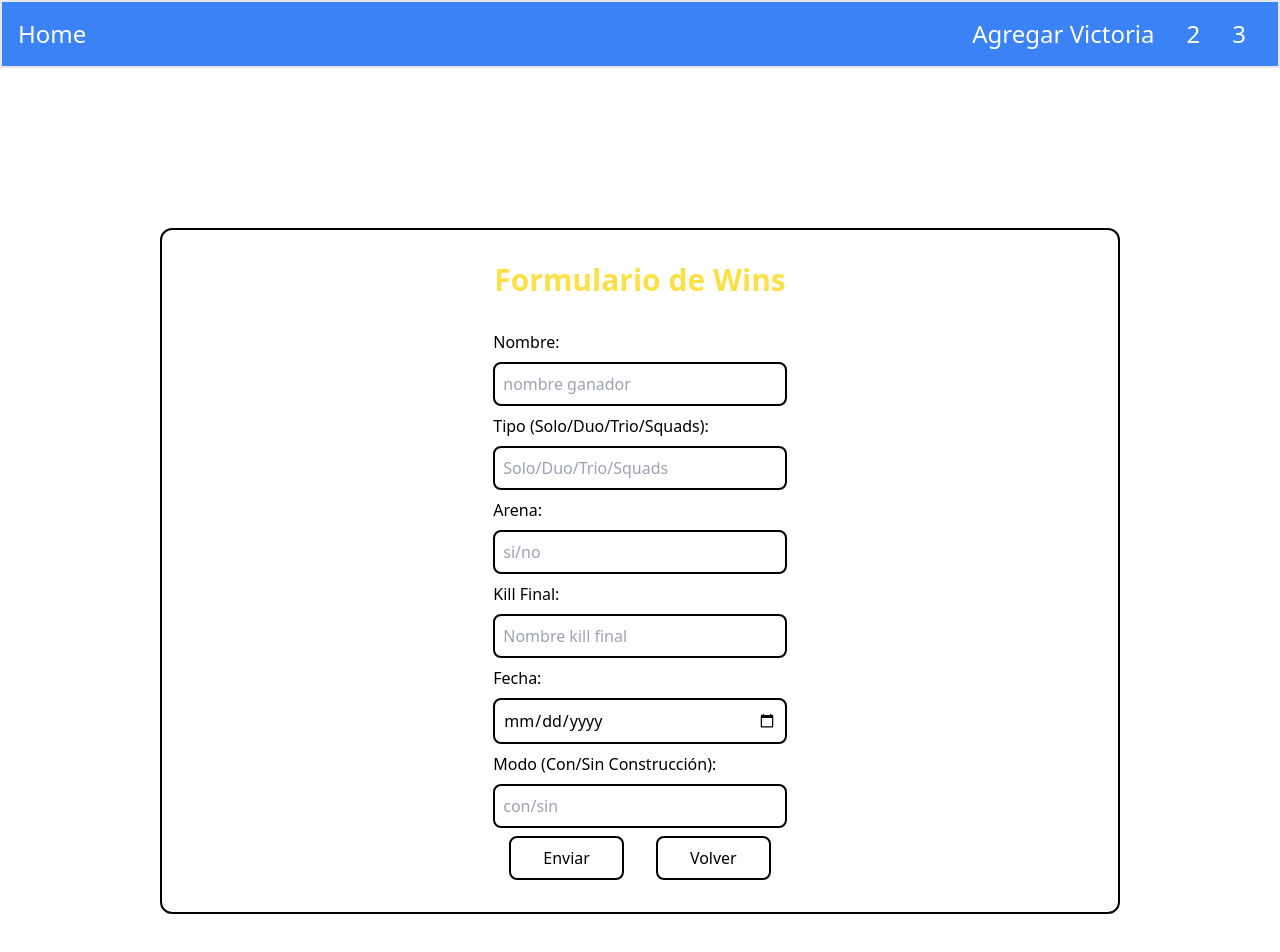
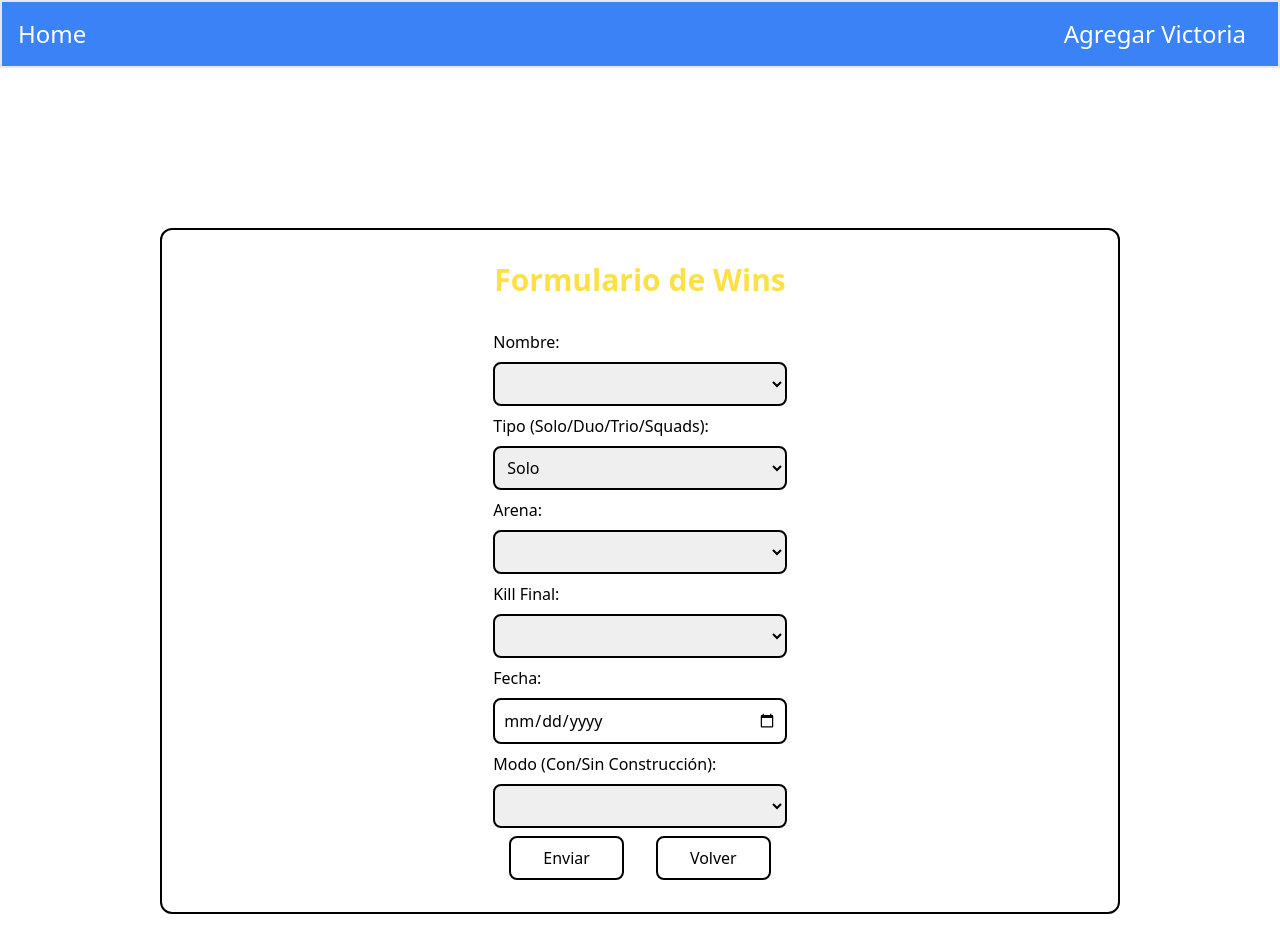
Before and after one commit to fer0o/ft, a Next.js app: page /formulario in a window 1280 px wide. Shown: the top 952 px of the page. Built offline with nearby package versions, Linux system fonts and the light colour scheme.

Commit message:
falta contador

```diff
--- a/components/Card.js
+++ b/components/Card.js
@@ -3,6 +3,8 @@ import { getBackgroundColor, getImageSource } from './lib/datosCard'
 
 const Card = props => {
   const { id, nombre, arena, fecha, killFinal, modo, tipo } = props
+  const nombreMinus = nombre.toLowerCase()
+  const killFinalMinus = killFinal.toLowerCase()
   const backgroundColor = getBackgroundColor(nombre)
   const imageSource = getImageSource(nombre)
 
@@ -20,7 +22,7 @@ const Card = props => {
         </div>
         <div className=' flex flex-row justify-center space-x-2 py-2'>
           <h3 className='font-bold'>Nombre Victoria:</h3>
-          <p>{nombre}</p>
+          <p>{nombreMinus}</p>
         </div>
         <div className='flex flex-row justify-center space-x-2'>
           <h3 className='font-bold'>Fecha:</h3>
@@ -32,7 +34,7 @@ const Card = props => {
         </div>
         <div className='flex flex-row justify-center space-x-2'>
           <h3 className='font-bold'>Kill Final:</h3>
-          <p>{killFinal}</p>
+          <p>{killFinalMinus}</p>
         </div>
         <div className='flex flex-row justify-center space-x-2'>
           <h3 className='font-bold'>Modo:</h3>
--- a/components/Navbar.js
+++ b/components/Navbar.js
@@ -10,8 +10,6 @@ export default function Navbar () {
         </div>
         <div className='flex gap-8 mx-4 '>
           <Link href='/formulario'>Agregar Victoria</Link>
-          <Link href='#'>2</Link>
-          <Link href='#'>3</Link>
         </div>
       </nav>
     </div>
--- a/components/lib/datosCard.js
+++ b/components/lib/datosCard.js
@@ -1,25 +1,8 @@
-const specialnamesLalito = [
-  'Lalito',
-  'Lalo',
-  'LaloJuega',
-  'Eduardo',
-  'lalo',
-  'lalito'
-]
-const specialNamesFer = [
-  'Fer',
-  'fer',
-  'fer0o',
-  'fer0osennin',
-  'fer00',
-  'ferOo',
-  'fernando'
-]
 export const getBackgroundColor = nombre => {
   let backgroundColor = ''
-  if (specialnamesLalito.includes(nombre)) {
+  if (nombre === 'lalito') {
     backgroundColor = 'bg-yellow-50'
-  } else if (specialNamesFer.includes(nombre)) {
+  } else if (nombre === 'fer') {
     backgroundColor = 'bg-blue-200'
   }
 
@@ -28,7 +11,7 @@ export const getBackgroundColor = nombre => {
 
 export const getImageSource = nombre => {
   let imageSource = ''
-  if (nombre === 'Lalito') {
+  if (nombre === 'lalito') {
     imageSource =
       'https://firebasestorage.googleapis.com/v0/b/fort-b6990.appspot.com/o/WhatsApp%20Image%202023-01-07%20at%206.19.10%20AM.jpeg?alt=media&token=79f53b9f-e5eb-480c-ae73-4a305ab80824'
   } else if (nombre === 'fer') {
--- a/pages/formulario.js
+++ b/pages/formulario.js
@@ -57,45 +57,58 @@ const Formulario = () => {
           <div>
             <form className=' flex flex-col space-y-2' onSubmit={enviarInfo}>
               <p>Nombre:</p>
-              <input
-                type='text'
-                placeholder='nombre ganador'
+
+              <select
                 name='nombre'
                 value={dato.nombre}
                 onChange={obtenerInputs}
                 required
                 className='border-2 border-black rounded-lg p-2'
-              />
+              >
+                <option />
+                <option value='fer'>Fer</option>
+                <option value='lalito'>Lalo</option>
+              </select>
               <p>Tipo (Solo/Duo/Trio/Squads):</p>
-              <input
-                type='text'
-                placeholder='Solo/Duo/Trio/Squads'
+
+              <select
                 name='tipo'
                 value={dato.tipo}
                 onChange={obtenerInputs}
                 required
                 className='border-2 border-black rounded-lg p-2'
-              />
+              >
+                <option value='Solo'>Solo</option>
+                <option value='Duo'>Duos</option>
+                <option value='Trio'>Trio</option>
+                <option value='Squad'>Squad</option>
+              </select>
               <p>Arena:</p>
-              <input
-                type='text'
-                placeholder='si/no'
+
+              <select
                 name='arena'
                 value={dato.arena}
                 onChange={obtenerInputs}
                 required
                 className='border-2 border-black rounded-lg p-2'
-              />
+              >
+                <option />
+                <option value='Si'>Si</option>
+                <option value='No'>No</option>
+              </select>
               <p>Kill Final:</p>
-              <input
-                type='text'
-                placeholder='Nombre kill final'
+
+              <select
                 name='killFinal'
                 value={dato.killFinal}
                 onChange={obtenerInputs}
                 required
                 className='border-2 border-black rounded-lg p-2'
-              />
+              >
+                <option />
+                <option value='Fer'>Fer</option>
+                <option value='Lalito'>Lalito</option>
+              </select>
               <p>Fecha:</p>
               <input
                 type='date'
@@ -107,15 +120,18 @@ const Formulario = () => {
                 className='border-2 border-black rounded-lg p-2'
               />
               <p>Modo (Con/Sin Construcción):</p>
-              <input
-                type='text'
-                placeholder='con/sin'
+
+              <select
                 name='modo'
                 value={dato.modo}
                 onChange={obtenerInputs}
                 required
                 className='border-2 border-black rounded-lg p-2'
-              />
+              >
+                <option />
+                <option value='Con'>Con</option>
+                <option value='Sin'>Sin</option>
+              </select>
               <div className='flex flex-row gap-8 m-4 '>
                 <button className=' border-2 border-black px-8 py-2  mx-auto  rounded-lg'>
                   Enviar
```
